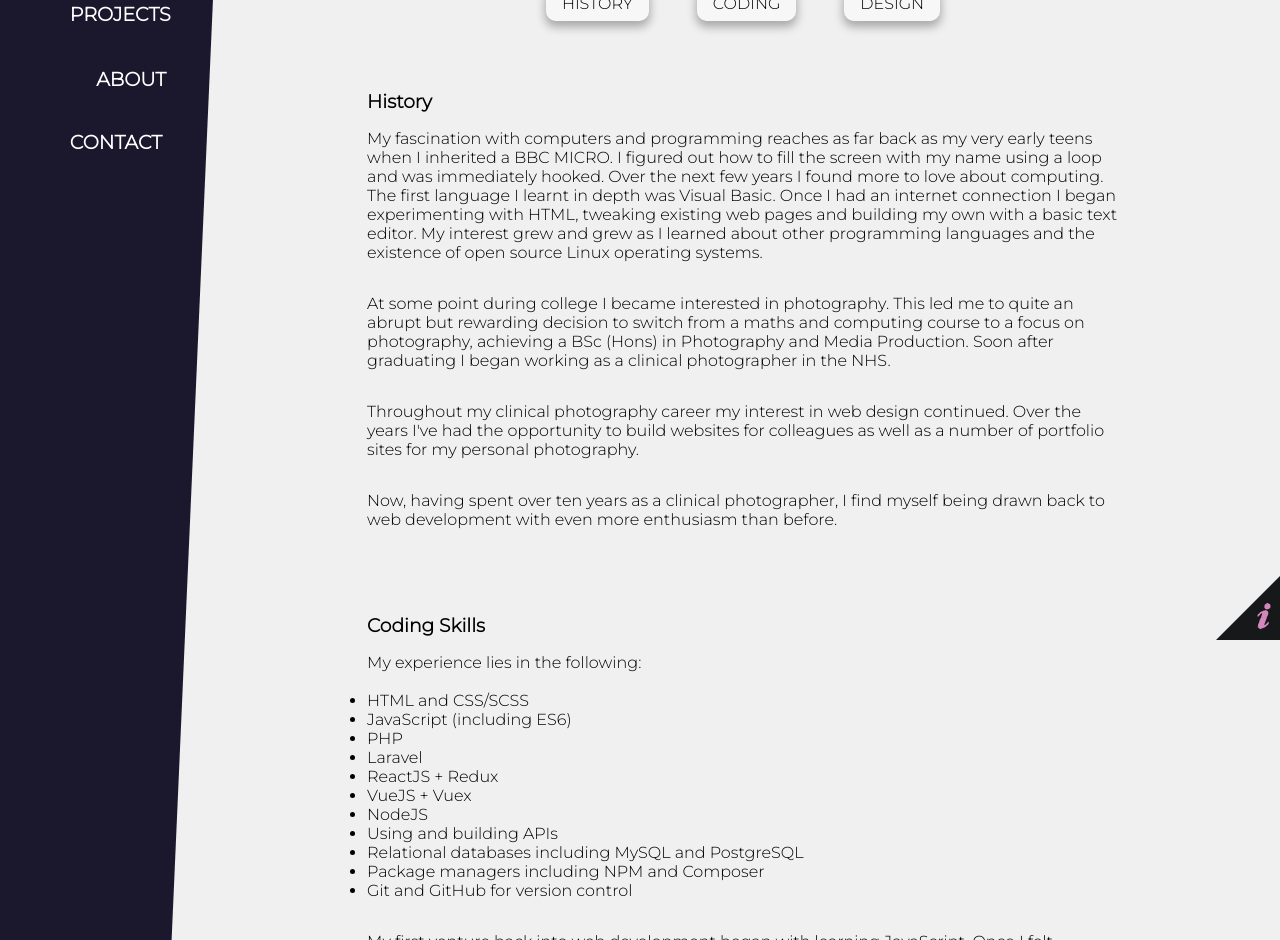
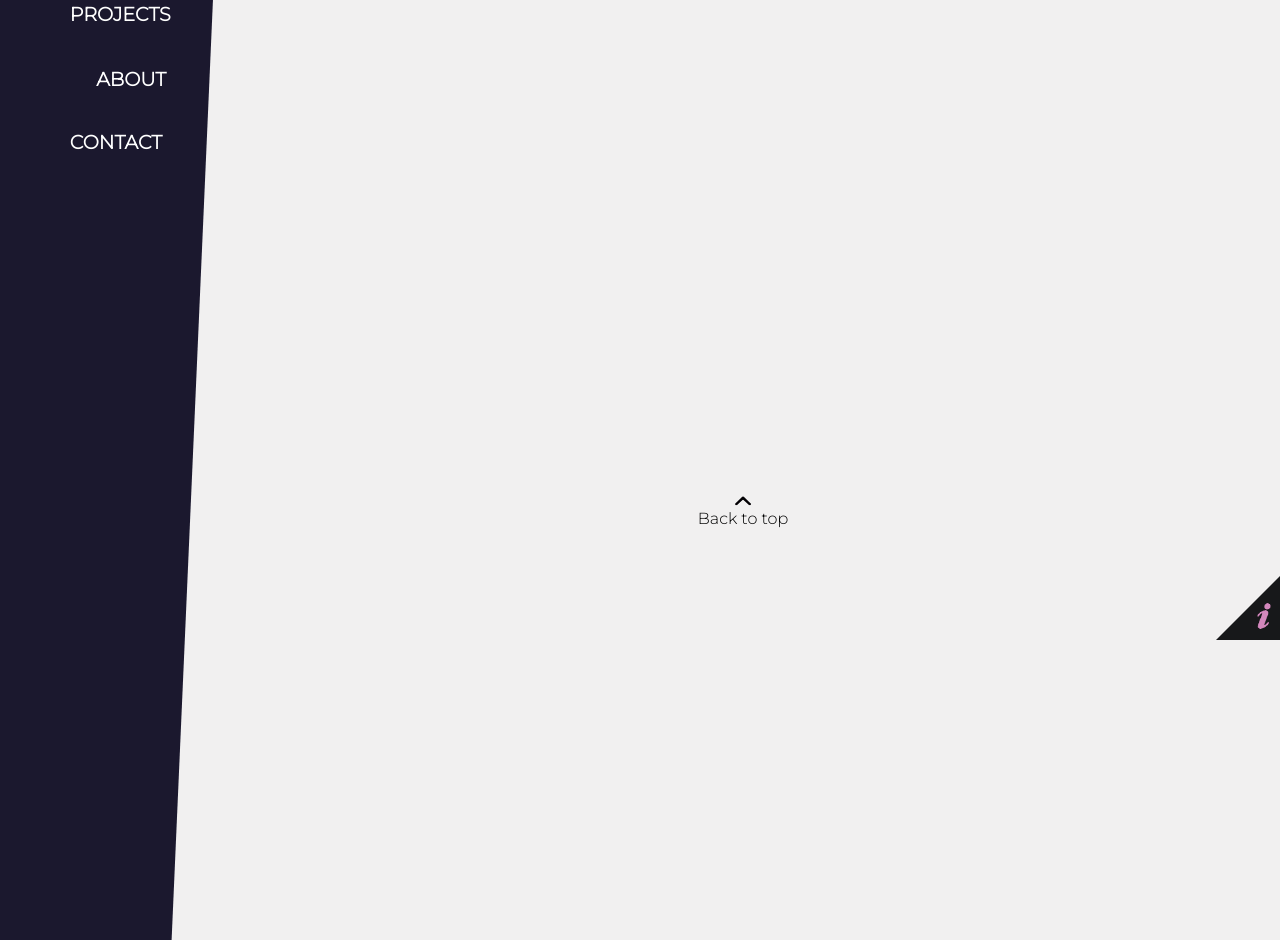
Before and after one commit to NixMichael/portfolio-vue, a Vue app: page /thankyou in a window 1280 px wide. Shown: the part 160-1100 px from the top of the page. After the commit the page ends 800 px from the top, so only its background shows below. Built offline with nearby package versions, Linux system fonts and the light colour scheme; a web font is replaced by a local one.

Commit message:
Updated ThankYou view content

```diff
--- a/src/views/ThankYou.vue
+++ b/src/views/ThankYou.vue
@@ -1,47 +1,8 @@
 <template>
-            <div id='about' class='container about-container'>
-            <div class='text-content'>
-                <h1><span class='title-font highlight-color'>Experience</span></h1>
-
-            <div class="experience-links">
-                <a class="experience-buttons" href="#history">HISTORY</a>
-                <a class="experience-buttons" href="#coding-skills">CODING</a>
-                <a class="experience-buttons" href="#design-skills">DESIGN</a>
-            </div>
-
-            <h3 id="history"><br><br><br>History</h3>
-                <p class='first-para'>My fascination with computers and programming reaches as far back as my very early teens when I inherited a BBC MICRO. I figured out how to fill the screen with my name using a loop and was immediately hooked. Over the next few years I found more to love about computing. The first language I learnt in depth was Visual Basic. Once I had an internet connection I began experimenting with HTML, tweaking existing web pages and building my own with a basic text editor. My interest grew and grew as I learned about other programming languages and the existence of open source Linux operating systems.</p>
-                <p>At some point during college I became interested in photography. This led me to quite an abrupt but rewarding decision to switch from a maths and computing course to a focus on photography, achieving a BSc (Hons) in Photography and Media Production. Soon after graduating I began working as a clinical photographer in the NHS.</p>
-                <p>Throughout my clinical photography career my interest in web design continued. Over the years I've had the opportunity to build websites for colleagues as well as a number of portfolio sites for my personal photography.</p>
-                <p>Now, having spent over ten years as a clinical photographer, I find myself being drawn back to web development with even more enthusiasm than before.</p>
-                <h3 id="coding-skills"><br><br><br>Coding Skills</h3>
-                <p>My experience lies in the following:
-                <br><br>
-                    <ul>
-                        <li>HTML and CSS/SCSS</li>
-                        <li>JavaScript (including ES6)</li>
-                        <li>PHP</li>
-                        <li>Laravel</li>
-                        <li>ReactJS + Redux</li>
-                        <li>VueJS + Vuex</li>
-                        <li>NodeJS</li>
-                        <li>Using and building APIs</li>
-                        <li>Relational databases including MySQL and PostgreSQL</li>
-                        <li>Package managers including NPM and Composer</li>
-                        <li>Git and GitHub for version control</li>
-                    </ul>
-
-                    <p>My first venture back into web development began with learning JavaScript. Once I felt confident with my abilities I moved on to React which was a real eye opener to the possibilities of modern web development. From there I learnt to build similar products using Vue and soon after delved back into PHP and began experimenting with Laravel. The learning never ends and <a target="_blank" href="https://c0llid3r.github.io/snake"><span class='inline-link' id='snake'>never gets dull</span></a>.</p>
-                </p>
-                <h3 id="design-skills"><br><br><br>Design Skills</h3>
-                <p>
-                    Having trained and worked as a photographer and videographer, I also have extensive experience using creative editing software. I have been using Adobe products including Photoshop, Illustrator and Premiere Pro for over ten years. I also have experience with similar software including Inkscape and GIMP.
-                </p>
-                <img src='@/assets/graphics/adobe-logos.png' alt='design software experience' height='80px'>
-                <p>I enjoy using Illustrator or Inkscape to create vector graphics for logos and icons, although I feel most comfortable in Photoshop, not surprisingly due to my extensive background in photography.</p>
-                <p><br><br><br>To see some examples of my work take a look at the <router-link to="/" class='inline-link'>Projects</router-link> page and please get in touch if you'd like to collaborate or find out more.</p>
-            </div>
-        </div>
+    <div>
+        <h3>Thanks for getting in touch!</h3>
+        <p>If you gave an email address I'll get back to you very soon.</p>
+    </div>
 </template>
 
 <script>
```
